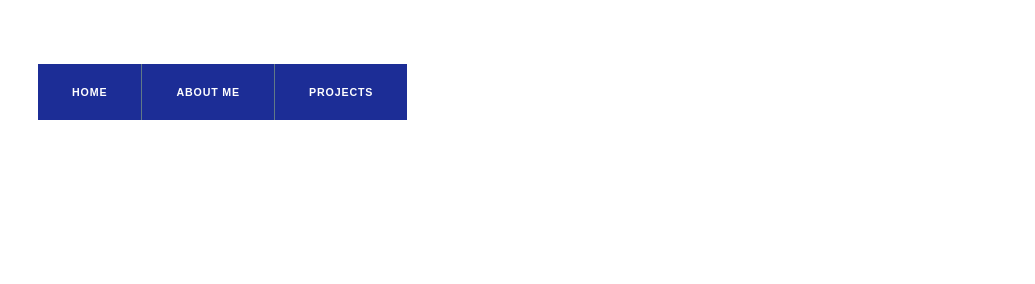
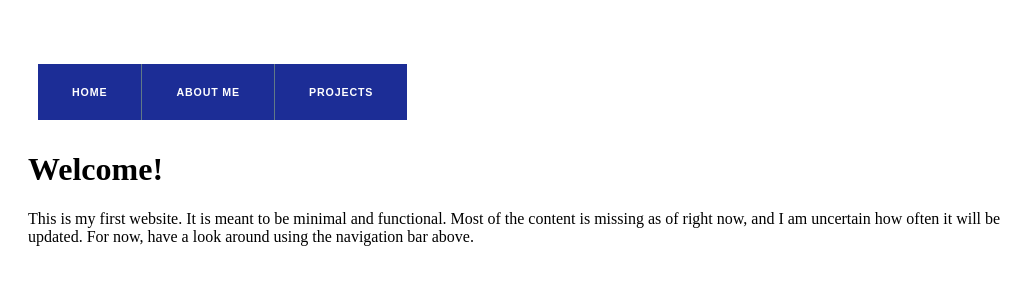
Before and after one commit to RyanKelly777/RyanKelly777.github.io, a plain HTML site: page pages/home.html in a window 1280 px wide. Shown: the whole page, without its empty margins (0-1035 px from the left). Drawn offline with Linux system fonts and the light colour scheme.

Commit message:
Brief addition of page content.

```diff
--- a/pages/home.html
+++ b/pages/home.html
@@ -6,8 +6,19 @@
     <link rel="stylesheet" href="../css/styles.css">
 </head>
 <body>
+
 <div id="nav-placeholder"></div>
 <script src="../js/nav.js"></script>
 
+
+<h1>
+    Welcome!
+</h1>
+
+<p>
+    This is my first website. It is meant to be minimal and functional. Most of the content is missing as of right now,
+    and I am uncertain how often it will be updated. For now, have a look around using the navigation bar above.
+</p>
+
 </body>
 </html>
```
Also changed, not shown: pages/aboutme_cv.html (+4 -0 lines), pages/projects_datascience.html (+4 -0 lines), pages/projects_math.html (+4 -0 lines).
